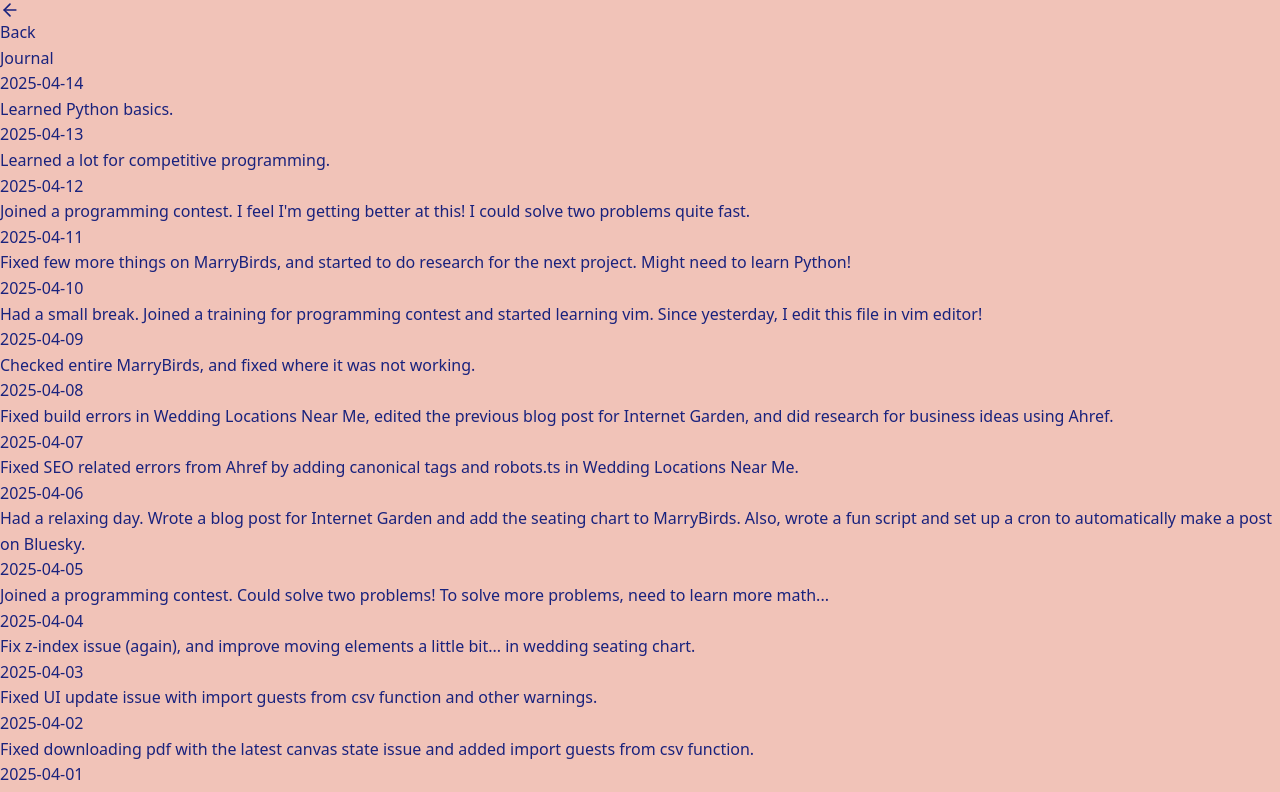
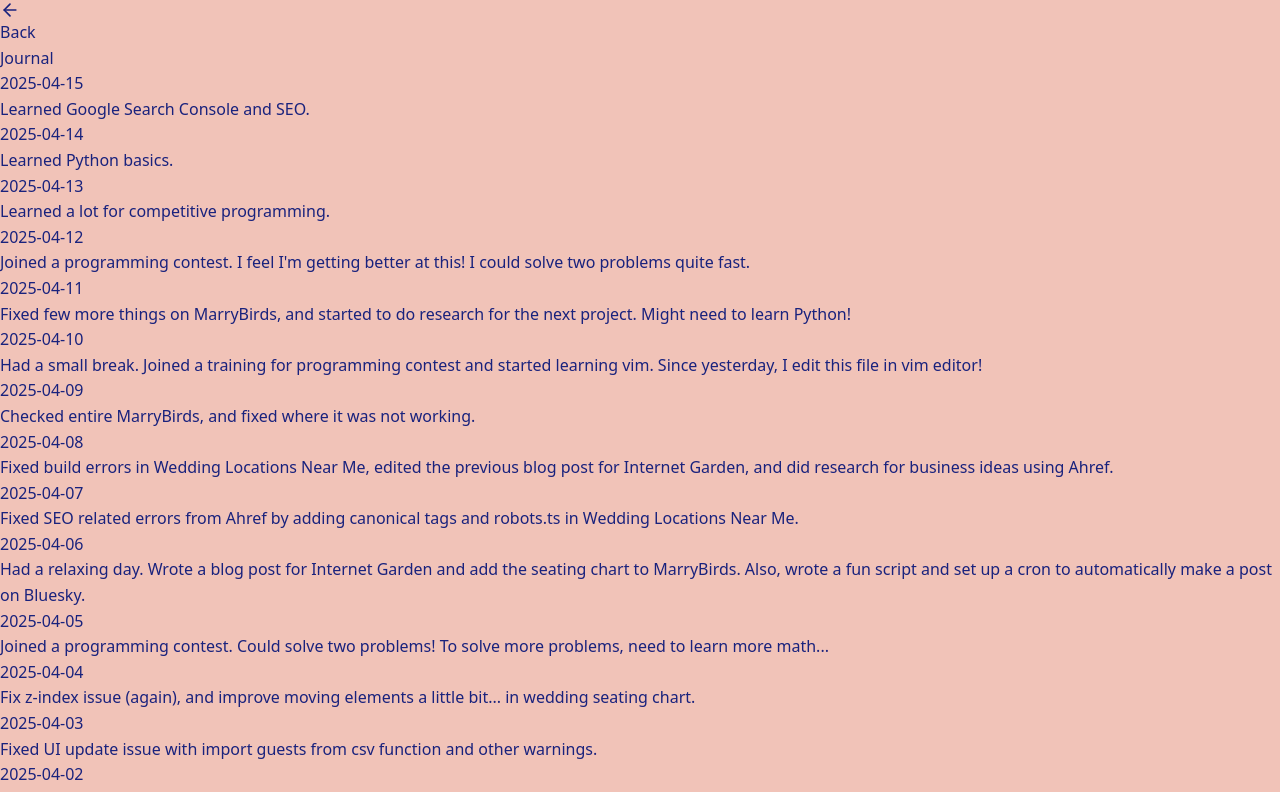
Before and after one commit to minamicode/minamicode.com, a Next.js app: page /journal in a window 1280 px wide. Shown: the top 792 px of the page. Built offline with nearby package versions, Linux system fonts and the light colour scheme.

Commit message:
add a journal entry

```diff
--- a/src/app/_components/JournalEntries.tsx
+++ b/src/app/_components/JournalEntries.tsx
@@ -6,6 +6,10 @@ type JournalEntry = {
 };
 
 const entries: JournalEntry[] = [
+  {
+    date: "2025-04-15",
+    text: "Learned Google Search Console and SEO.",
+  },
   {
     date: "2025-04-14",
     text: "Learned Python basics.",
```
